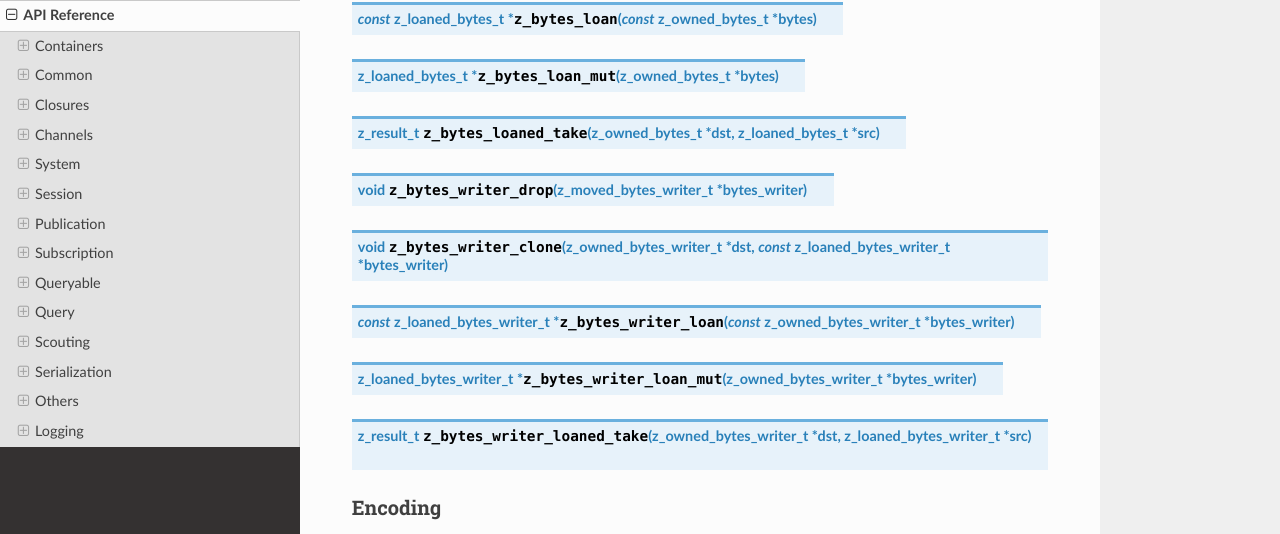
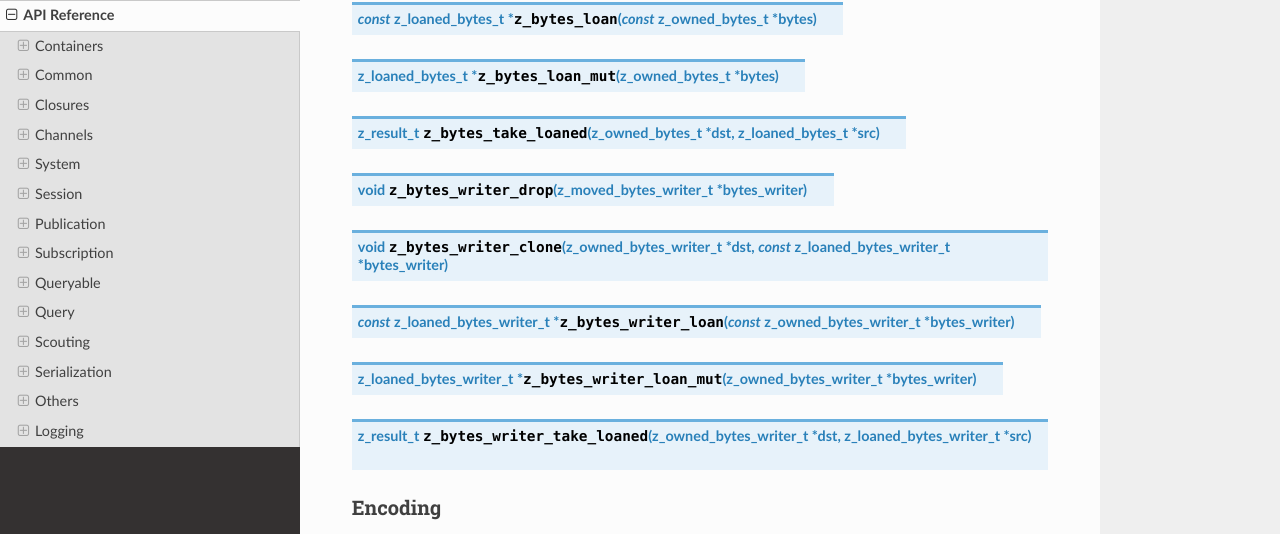
Before and after one commit to eclipse-zenoh/zenoh-pico, a Sphinx documentation site: the page built from docs/api.rst, in a window 1280 px wide and 900 px high, scrolled down 13586 px. Shown: the part 135-669 px from the top of the window. Built offline with Sphinx 7.4.7 and the Read the Docs theme 3.1.0, drawn with Linux system fonts in a browser that asks for light colours; some of the changed text lies outside the part shown.

```diff
--- a/docs/api.rst
+++ b/docs/api.rst
@@ -62,7 +62,7 @@ See details at :ref:`owned_types_concept`
 .. c:function:: z_loaned_slice_t * z_view_slice_loan_mut(z_view_slice_t * slice)
 .. c:function:: const z_loaned_slice_t * z_slice_loan(const z_owned_slice_t * slice)
 .. c:function:: z_loaned_slice_t * z_slice_loan_mut(z_owned_slice_t * slice)
-.. c:function:: z_result_t z_slice_loaned_take(z_owned_slice_t *dst, z_loaned_slice_t *src)
+.. c:function:: z_result_t z_slice_take_loaned(z_owned_slice_t *dst, z_loaned_slice_t *src)
 
 String
 ------
@@ -108,7 +108,7 @@ See details at :ref:`owned_types_concept`
 .. c:function:: z_loaned_string_t * z_view_string_loan_mut(z_view_string_t * string)
 .. c:function:: const z_loaned_string_t * z_string_loan(const z_owned_string_t * string)
 .. c:function:: z_loaned_string_t * z_string_loan_mut(z_owned_string_t * string)
-.. c:function:: z_result_t z_string_loaned_take(z_owned_string_t *dst, z_loaned_string_t *src)
+.. c:function:: z_result_t z_string_take_loaned(z_owned_string_t *dst, z_loaned_string_t *src)
 
 String Array
 ------------
@@ -142,7 +142,7 @@ See details at :ref:`owned_types_concept`
 .. c:function:: void z_string_array_clone(z_owned_string_array_t * dst, const z_loaned_string_array_t * string_array)
 .. c:function:: const z_loaned_string_array_t * z_string_array_loan(const z_owned_string_array_t * string_array)
 .. c:function:: z_loaned_string_array_t * z_string_array_loan_mut(z_owned_string_array_t * string_array)
-.. c:function:: z_result_t z_string_array_loaned_take(z_owned_string_array_t *dst, z_loaned_string_array_t *src)
+.. c:function:: z_result_t z_string_array_take_loaned(z_owned_string_array_t *dst, z_loaned_string_array_t *src)
 
 
 Common
@@ -206,7 +206,7 @@ See details at :ref:`owned_types_concept`
 .. c:function:: z_loaned_keyexpr_t * z_view_keyexpr_loan_mut(z_view_keyexpr_t * keyexpr)
 .. c:function:: const z_loaned_keyexpr_t * z_keyexpr_loan(const z_owned_keyexpr_t * keyexpr)
 .. c:function:: z_loaned_keyexpr_t * z_keyexpr_loan_mut(z_owned_keyexpr_t * keyexpr)
-.. c:function:: z_result_t z_keyexpr_loaned_take(z_owned_keyexpr_t *dst, z_loaned_keyexpr_t *src)
+.. c:function:: z_result_t z_keyexpr_take_loaned(z_owned_keyexpr_t *dst, z_loaned_keyexpr_t *src)
 
 Payload
 -------
@@ -263,13 +263,13 @@ See details at :ref:`owned_types_concept`
 .. c:function:: void z_bytes_clone(z_owned_bytes_t * dst, const z_loaned_bytes_t * bytes)
 .. c:function:: const z_loaned_bytes_t * z_bytes_loan(const z_owned_bytes_t * bytes)
 .. c:function:: z_loaned_bytes_t * z_bytes_loan_mut(z_owned_bytes_t * bytes)
-.. c:function:: z_result_t z_bytes_loaned_take(z_owned_bytes_t *dst, z_loaned_bytes_t *src)
+.. c:function:: z_result_t z_bytes_take_loaned(z_owned_bytes_t *dst, z_loaned_bytes_t *src)
 
 .. c:function:: void z_bytes_writer_drop(z_moved_bytes_writer_t * bytes_writer)
 .. c:function:: void z_bytes_writer_clone(z_owned_bytes_writer_t * dst, const z_loaned_bytes_writer_t * bytes_writer)
 .. c:function:: const z_loaned_bytes_writer_t * z_bytes_writer_loan(const z_owned_bytes_writer_t * bytes_writer)
 .. c:function:: z_loaned_bytes_writer_t * z_bytes_writer_loan_mut(z_owned_bytes_writer_t * bytes_writer)
-.. c:function:: z_result_t z_bytes_writer_loaned_take(z_owned_bytes_writer_t *dst, z_loaned_bytes_writer_t *src)
+.. c:function:: z_result_t z_bytes_writer_take_loaned(z_owned_bytes_writer_t *dst, z_loaned_bytes_writer_t *src)
 
 Encoding
 --------
@@ -304,7 +304,7 @@ See details at :ref:`owned_types_concept`
 .. c:function:: void z_encoding_clone(z_owned_encoding_t * dst, const z_loaned_encoding_t * encoding)
 .. c:function:: const z_loaned_encoding_t * z_encoding_loan(const z_owned_encoding_t * encoding)
 .. c:function:: z_loaned_encoding_t * z_encoding_loan_mut(z_owned_encoding_t * encoding)
-.. c:function:: z_result_t z_encoding_loaned_take(z_owned_encoding_t *dst, z_loaned_encoding_t *src)
+.. c:function:: z_result_t z_encoding_take_loaned(z_owned_encoding_t *dst, z_loaned_encoding_t *src)
 
 
 Predefined Encodings
@@ -391,7 +391,7 @@ See details at :ref:`owned_types_concept`
 .. c:function:: void z_reply_err_clone(z_owned_reply_err_t * dst, const z_loaned_reply_err_t * reply_err)
 .. c:function:: const z_loaned_reply_err_t * z_reply_err_loan(const z_owned_reply_err_t * reply_err)
 .. c:function:: z_loaned_reply_err_t * z_reply_err_loan_mut(z_owned_reply_err_t * reply_err)
-.. c:function:: z_result_t z_reply_err_loaned_take(z_owned_reply_err_t *dst, z_loaned_reply_err_t *src)
+.. c:function:: z_result_t z_reply_err_take_loaned(z_owned_reply_err_t *dst, z_loaned_reply_err_t *src)
 
 Sample
 ------
@@ -431,7 +431,7 @@ See details at :ref:`owned_types_concept`
 .. c:function:: void z_sample_clone(z_owned_sample_t * dst, const z_loaned_sample_t * sample)
 .. c:function:: const z_loaned_sample_t * z_sample_loan(const z_owned_sample_t * sample)
 .. c:function:: z_loaned_sample_t * z_sample_loan_mut(z_owned_sample_t * sample)
-.. c:function:: z_result_t z_sample_loaned_take(z_owned_sample_t *dst, z_loaned_sample_t *src)
+.. c:function:: z_result_t z_sample_take_loaned(z_owned_sample_t *dst, z_loaned_sample_t *src)
 
 
 Timestamp
@@ -1112,7 +1112,7 @@ See details at :ref:`owned_types_concept`
 .. c:function:: void z_query_clone(z_owned_query_t * dst, const z_loaned_query_t * query)
 .. c:function:: const z_loaned_query_t * z_query_loan(const z_owned_query_t * query)
 .. c:function:: z_loaned_query_t * z_query_loan_mut(z_owned_query_t * query)
-.. c:function:: z_result_t z_query_loaned_take(z_owned_query_t *dst, z_loaned_query_t *src)
+.. c:function:: z_result_t z_query_take_loaned(z_owned_query_t *dst, z_loaned_query_t *src)
 
 Query
 =====
@@ -1160,7 +1160,7 @@ See details at :ref:`owned_types_concept`
 .. c:function:: void z_reply_clone(z_owned_reply_t * dst, const z_loaned_reply_t * reply)
 .. c:function:: const z_loaned_reply_t * z_reply_loan(const z_owned_reply_t * reply)
 .. c:function:: z_loaned_reply_t * z_reply_loan_mut(z_owned_reply_t * reply)
-.. c:function:: z_result_t z_reply_loaned_take(z_owned_reply_t *dst, z_loaned_reply_t *src)
+.. c:function:: z_result_t z_reply_take_loaned(z_owned_reply_t *dst, z_loaned_reply_t *src)
 
 
 Scouting
@@ -1200,7 +1200,7 @@ See details at :ref:`owned_types_concept`
 .. c:function:: void z_hello_clone(z_owned_hello_t * dst, const z_loaned_hello_t * hello)
 .. c:function:: const z_loaned_hello_t * z_hello_loan(const z_owned_hello_t * hello)
 .. c:function:: z_loaned_hello_t * z_hello_loan(z_owned_hello_t * hello)
-.. c:function:: z_result_t z_hello_loaned_take(z_owned_hello_t *dst, z_loaned_hello_t *src)
+.. c:function:: z_result_t z_hello_take_loaned(z_owned_hello_t *dst, z_loaned_hello_t *src)
 
 
 Serialization
@@ -1293,7 +1293,7 @@ See details at :ref:`owned_types_concept`
 .. c:function:: void ze_serializer_clone(ze_owned_serializer_t * dst, const ze_loaned_serializer_t * serializer)
 .. c:function:: const ze_loaned_serializer_t * ze_serializer_loan(const ze_owned_serializer_t * serializer)
 .. c:function:: ze_loaned_serializer_t * ze_serializer_loan_mut(ze_owned_serializer_t * serializer)
-.. c:function:: z_result_t ze_serializer_loaned_take(ze_owned_serializer_t *dst, ze_loaned_serializer_t *src)
+.. c:function:: z_result_t ze_serializer_take_loaned(ze_owned_serializer_t *dst, ze_loaned_serializer_t *src)
 
 Others
 ======
```
Also changed, not shown: 3 other files.
